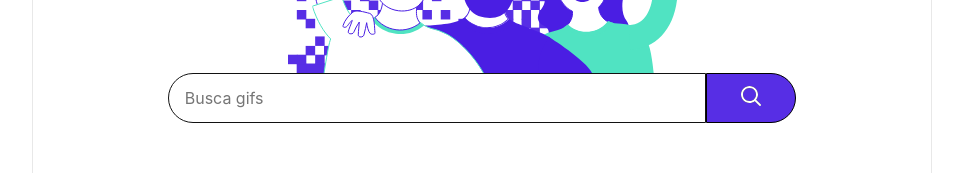
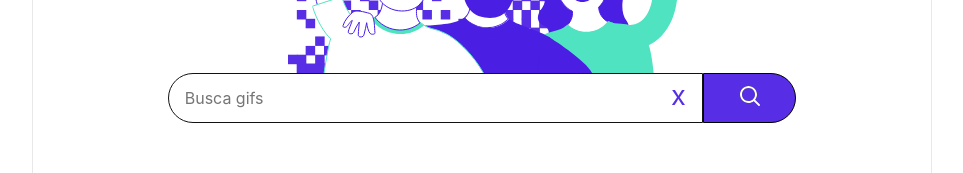
Before and after one commit to BrianBernal/gifos, a React (Create React App) app: page / in a window 1280 px wide. Shown: the part 314-487 px from the top of the page, without its empty margins (158-1121 px from the left). Built offline with nearby package versions, Linux system fonts and the light colour scheme.

Commit message:
Add clean button.

```diff
--- a/src/pages/Home.jsx
+++ b/src/pages/Home.jsx
@@ -45,13 +45,21 @@ function Home() {
           </h1>
           <span className="bg-friends" />
           <div className="form">
+            <div className="search-wrapper">
               <input
+                required
                 value={inputText}
                 onChange={(e) => setInputText(e.target.value)}
                 type="text"
                 placeholder="Busca gifs"
-              className="search-input"
+                className="search-input search-box"
               />
+              <button
+                className="close-icon"
+                type="button"
+                onClick={() => setInputText("")}
+              ></button>
+            </div>
             <button className="search-button" onClick={handleSearchGifs}>
               <img src="images/icon-search-mod-noc.svg" alt="Search" />
             </button>
--- a/src/pages/home.css
+++ b/src/pages/home.css
@@ -33,12 +33,37 @@
   display: flex;
 }
 
+.search-wrapper {
+  width: 90%;
+  display: flex;
+  flex-direction: column;
+  position: relative;
+}
+
+.close-icon {
+  border: 1px solid transparent;
+  background-color: transparent;
+  outline: 0;
+  cursor: pointer;
+  position: absolute;
+  right: 0;
+  bottom: 2px;
+}
+.close-icon:after {
+  content: "x";
+  display: block;
+  color: #572ee5;
+  text-align: center;
+  cursor: pointer;
+  font-size: 1.7rem;
+  font-weight: normal;
+}
+
 .search-input {
   border-top-right-radius: 0;
   border-bottom-right-radius: 0;
   height: 2rem;
   font-size: 1rem;
-  width: 90%;
 }
 
 .search-button {
```
Lines whose indentation alone changed are shown as unchanged.
